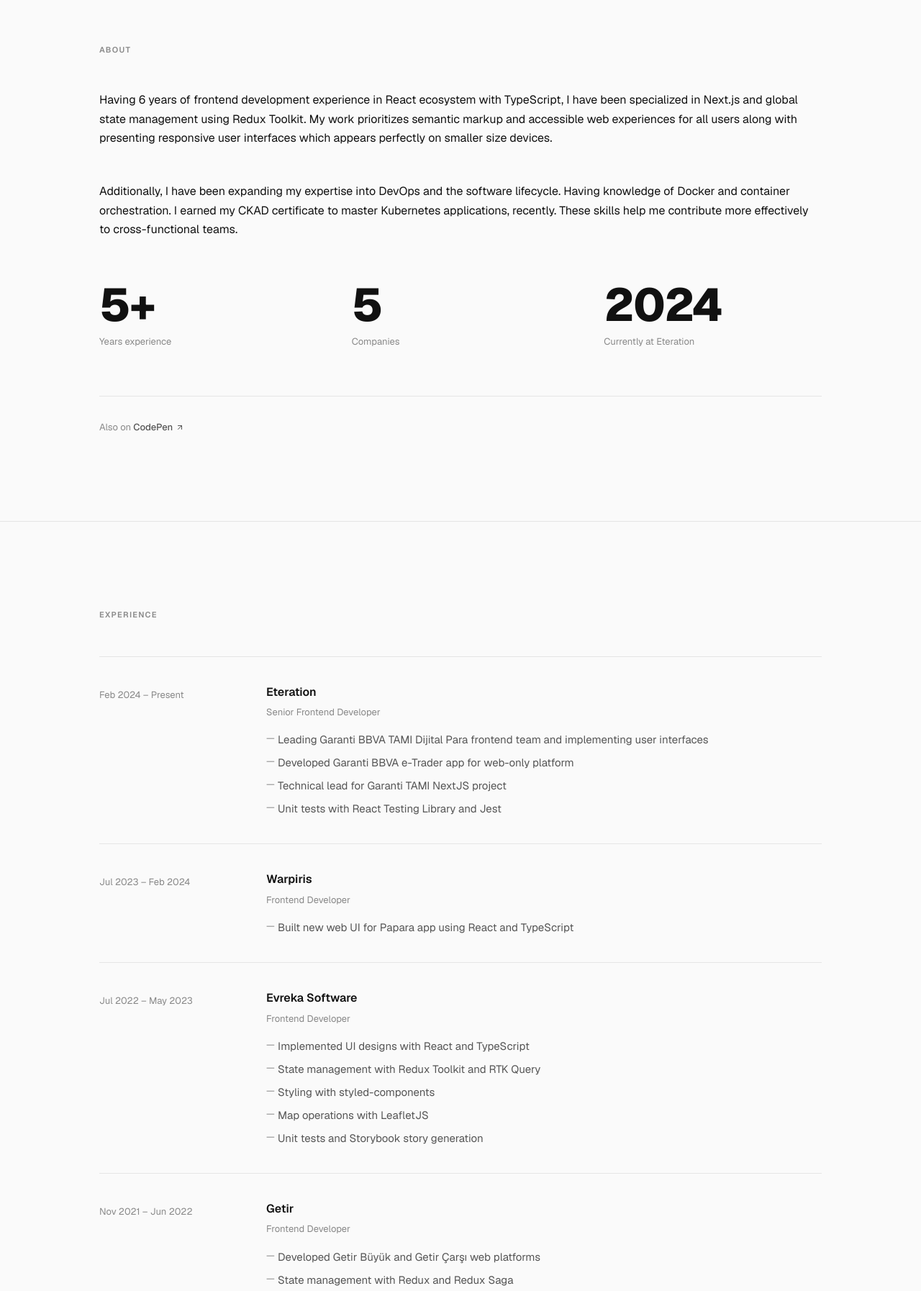
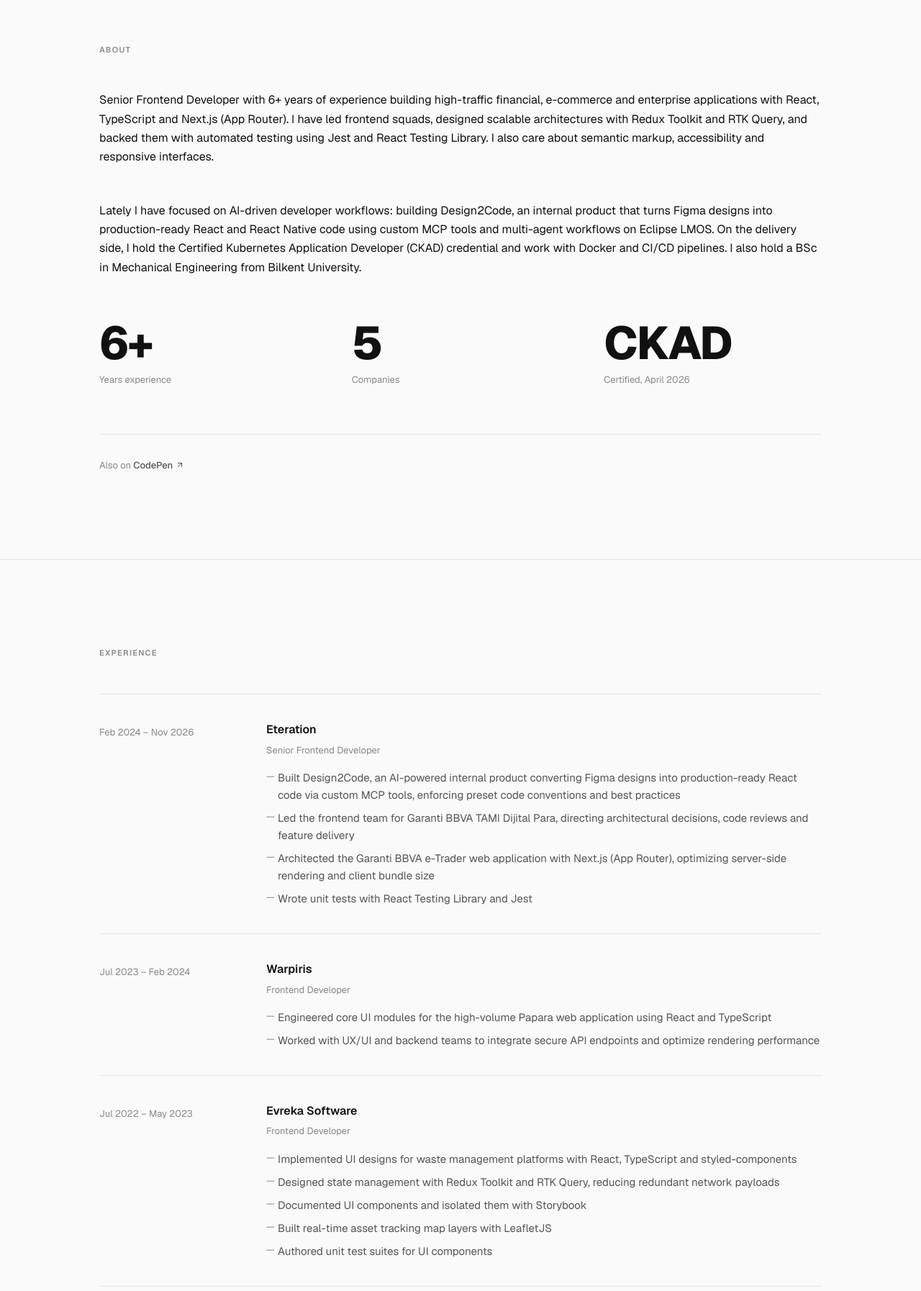
Before and after one commit to merthelva/personal-website, an Astro site: page / in a window 1280 px wide. Shown: the part 860-2654 px from the top of the page at 72% size. Built offline with nearby package versions, Linux system fonts and the light colour scheme; Astro itself is replaced by a stand-in of ours.

Commit message:
update about, experience and skills section contents

```diff
--- a/src/components/About.astro
+++ b/src/components/About.astro
@@ -1,8 +1,8 @@
 ---
 const stats = [
-  { value: "5+", label: "Years experience" },
+  { value: "6+", label: "Years experience" },
   { value: "5", label: "Companies" },
-  { value: "2024", label: "Currently at Eteration" },
+  { value: "CKAD", label: "Certified, April 2026" },
 ];
 ---
 
@@ -12,16 +12,19 @@ const stats = [
 
     <div class="about-content">
       <p>
-        Having 6 years of frontend development experience in React ecosystem with TypeScript,
-        I have been specialized in Next.js and global state management using Redux Toolkit.
-        My work prioritizes semantic markup and accessible web experiences for all users along
-        with presenting responsive user interfaces which appears perfectly on smaller size devices.
+        Senior Frontend Developer with 6+ years of experience building high-traffic financial,
+        e-commerce and enterprise applications with React, TypeScript and Next.js (App Router).
+        I have led frontend squads, designed scalable architectures with Redux Toolkit and
+        RTK Query, and backed them with automated testing using Jest and React Testing Library.
+        I also care about semantic markup, accessibility and responsive interfaces.
       </p>
       <p>
-        Additionally, I have been expanding my expertise into DevOps and the software lifecycle.
-        Having knowledge of Docker and container orchestration. I earned my CKAD certificate to
-        master Kubernetes applications, recently.
-        These skills help me contribute more effectively to cross-functional teams.
+        Lately I have focused on AI-driven developer workflows: building Design2Code, an
+        internal product that turns Figma designs into production-ready React and React Native
+        code using custom MCP tools and multi-agent workflows on Eclipse LMOS.
+        On the delivery side, I hold the Certified Kubernetes Application Developer (CKAD)
+        credential and work with Docker and CI/CD pipelines. I also hold a BSc in Mechanical
+        Engineering from Bilkent University.
       </p>
     </div>
 
--- a/src/components/Experience.astro
+++ b/src/components/Experience.astro
@@ -1,14 +1,14 @@
 ---
 const jobs = [
   {
-    period: "Feb 2024 – Present",
+    period: "Feb 2024 – Nov 2026",
     company: "Eteration",
     title: "Senior Frontend Developer",
     bullets: [
-      "Leading Garanti BBVA TAMI Dijital Para frontend team and implementing user interfaces",
-      "Developed Garanti BBVA e-Trader app for web-only platform",
-      "Technical lead for Garanti TAMI NextJS project",
-      "Unit tests with React Testing Library and Jest",
+      "Built Design2Code, an AI-powered internal product converting Figma designs into production-ready React code via custom MCP tools, enforcing preset code conventions and best practices",
+      "Led the frontend team for Garanti BBVA TAMI Dijital Para, directing architectural decisions, code reviews and feature delivery",
+      "Architected the Garanti BBVA e-Trader web application with Next.js (App Router), optimizing server-side rendering and client bundle size",
+      "Wrote unit tests with React Testing Library and Jest",
     ],
   },
   {
@@ -16,7 +16,8 @@ const jobs = [
     company: "Warpiris",
     title: "Frontend Developer",
     bullets: [
-      "Built new web UI for Papara app using React and TypeScript",
+      "Engineered core UI modules for the high-volume Papara web application using React and TypeScript",
+      "Worked with UX/UI and backend teams to integrate secure API endpoints and optimize rendering performance",
     ],
   },
   {
@@ -24,11 +25,11 @@ const jobs = [
     company: "Evreka Software",
     title: "Frontend Developer",
     bullets: [
-      "Implemented UI designs with React and TypeScript",
-      "State management with Redux Toolkit and RTK Query",
-      "Styling with styled-components",
-      "Map operations with LeafletJS",
-      "Unit tests and Storybook story generation",
+      "Implemented UI designs for waste management platforms with React, TypeScript and styled-components",
+      "Designed state management with Redux Toolkit and RTK Query, reducing redundant network payloads",
+      "Documented UI components and isolated them with Storybook",
+      "Built real-time asset tracking map layers with LeafletJS",
+      "Authored unit test suites for UI components",
     ],
   },
   {
@@ -36,8 +37,8 @@ const jobs = [
     company: "Getir",
     title: "Frontend Developer",
     bullets: [
-      "Developed Getir Büyük and Getir Çarşı web platforms",
-      "State management with Redux and Redux Saga",
+      "Developed customer-facing features for the Getir Büyük and Getir Çarşı web platforms",
+      "Managed async side effects and state scaling with Redux and Redux Saga",
     ],
   },
   {
@@ -45,7 +46,7 @@ const jobs = [
     company: "SIMDATIX",
     title: "Frontend Developer",
     bullets: [
-      "Built Roadjet GmbH website using ReactJS and Bootstrap",
+      "Built the Roadjet GmbH logistics web portal from scratch with ReactJS and Bootstrap, fully responsive and multilingual",
     ],
   },
 ];
--- a/src/components/Skills.astro
+++ b/src/components/Skills.astro
@@ -4,28 +4,37 @@ const categories = [
     name: "Frontend",
     skills: [
       "React",
+      "Next.js (App Router)",
       "TypeScript",
-      "Next.js",
+      "JavaScript (ES6+)",
       "Responsive Design",
       "Semantic Markup",
-      "Accessibility"
+      "Accessibility",
     ],
   },
   {
     name: "State & Data",
-    skills: ["Redux Toolkit", "RTK Query"],
+    skills: ["Redux Toolkit", "RTK Query", "Context API"],
   },
   {
-    name: "Infrastructure",
-    skills: ["Docker", "Kubernetes"],
+    name: "Testing & Tools",
+    skills: ["Jest", "React Testing Library", "Storybook", "Git"],
+  },
+  {
+    name: "DevOps & Cloud",
+    skills: ["Docker", "Kubernetes (CKAD)", "CI/CD pipelines"],
+  },
+  {
+    name: "Styling & Maps",
+    skills: ["CSS3 / Sass", "styled-components", "Bootstrap", "LeafletJS"],
+  },
+  {
+    name: "AI & Agents",
+    skills: ["Custom MCP tools", "Eclipse LMOS", "Multi-agent workflows"],
   },
   {
     name: "Backend",
     skills: ["NestJS", "Express"],
-  },
-  {
-    name: "Testing",
-    skills: ["Jest", "React Testing Library"],
   },
 ];
 ---
@@ -59,8 +68,8 @@ const categories = [
 
   .skills-grid {
     display: grid;
-    grid-template-columns: repeat(5, 1fr);
-    gap: 24px;
+    grid-template-columns: repeat(4, 1fr);
+    gap: 40px 24px;
   }
 
   .cat-name {
```
